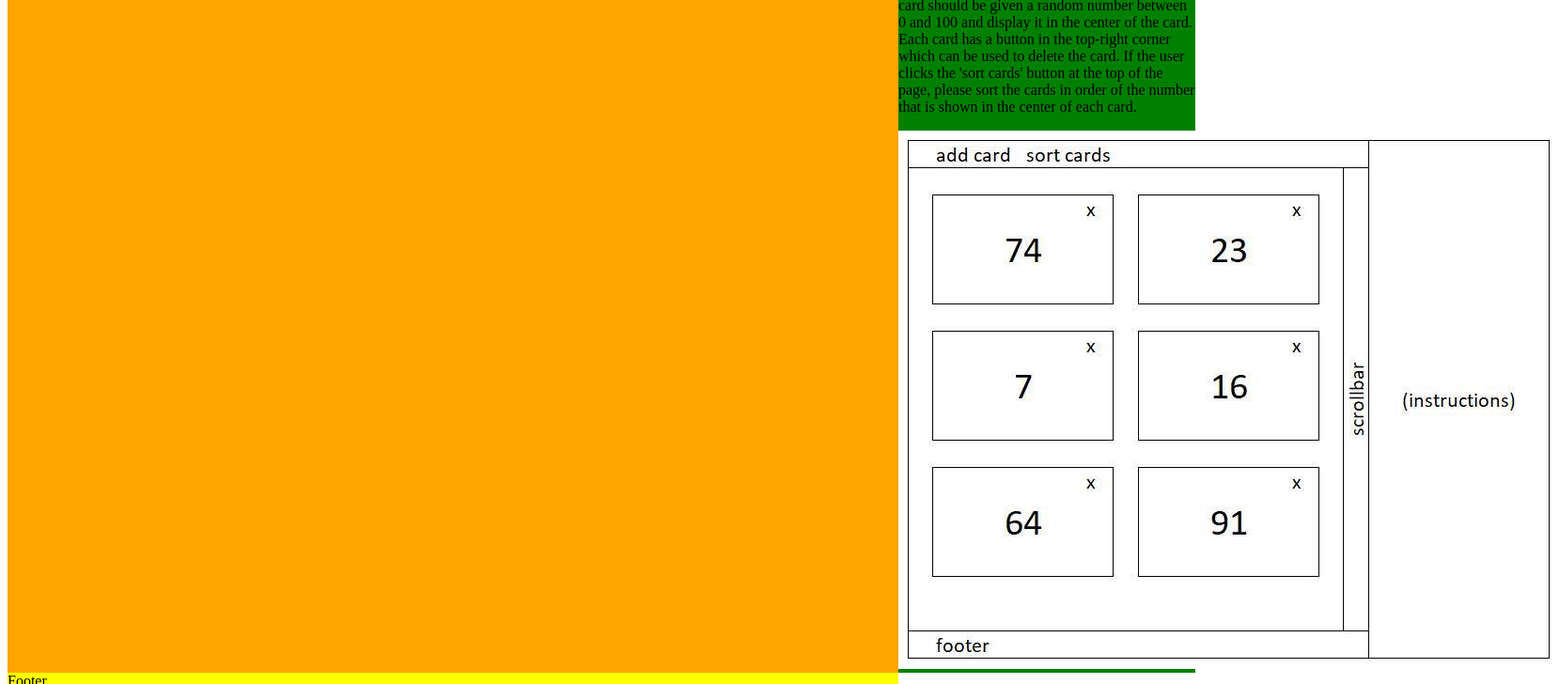
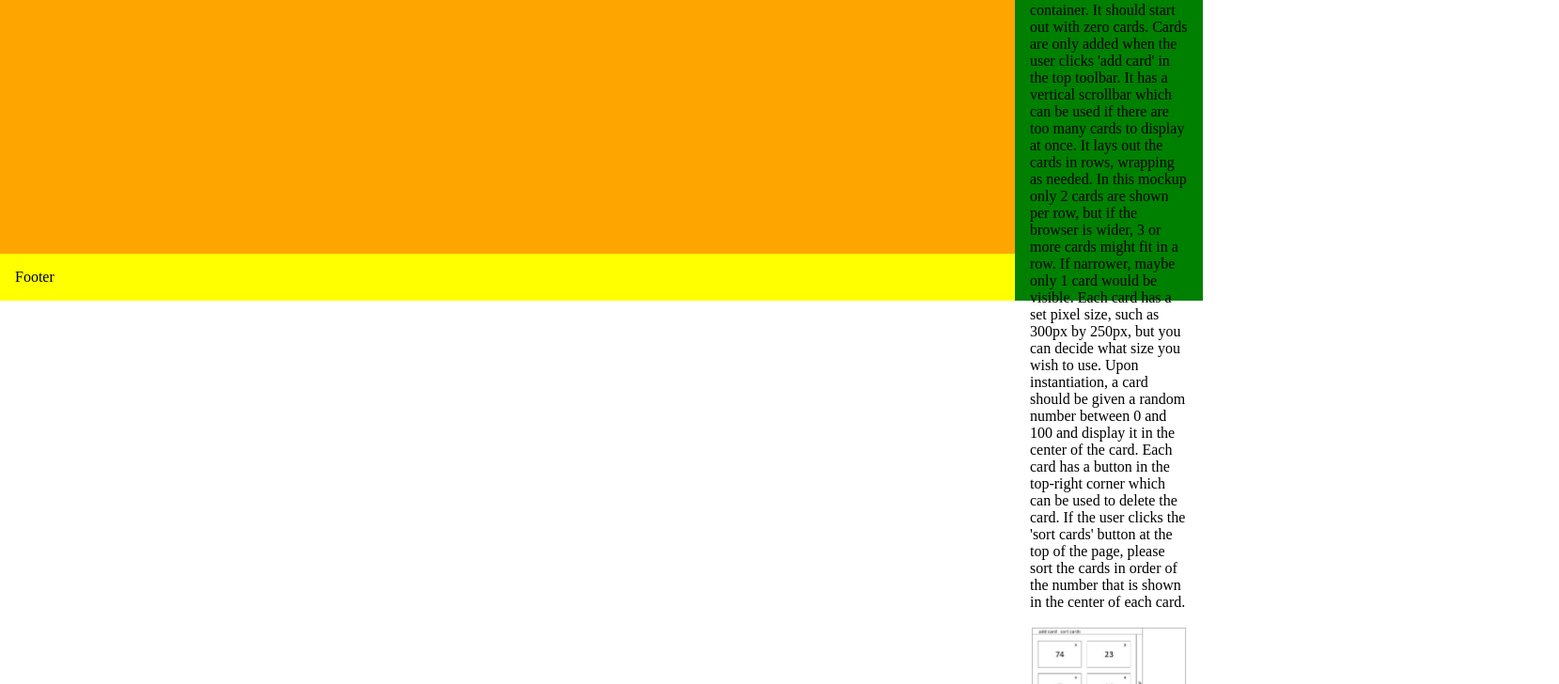
Before and after one commit to suarez9093/blue-owl, a React (Create React App) app: page / in a window 1280 px wide. Shown: the part 480-1208 px from the top of the page at 94% size, 1659 px wide, since content can reach past the window. Built offline with nearby package versions, Linux system fonts and the light colour scheme.

Commit message:
able to delete card

```diff
--- a/public/index.html
+++ b/public/index.html
@@ -1,15 +1,16 @@
 <!DOCTYPE html>
 <html lang="en">
-  <head>
+
+<head>
     <meta charset="utf-8" />
     <link rel="icon" href="%PUBLIC_URL%/favicon.ico" />
     <meta name="viewport" content="width=device-width, initial-scale=1" />
     <meta name="theme-color" content="#000000" />
-    <meta
-      name="description"
-      content="Web site created using create-react-app"
-    />
+    <meta name="description" content="Web site created using create-react-app" />
     <link rel="apple-touch-icon" href="%PUBLIC_URL%/logo192.png" />
+    <!-- Font Awesome -->
+    <link rel="stylesheet" href="https://cdnjs.cloudflare.com/ajax/libs/font-awesome/4.7.0/css/font-awesome.min.css">
+
     <!--
       manifest.json provides metadata used when your web app is installed on a
       user's mobile device or desktop. See https://developers.google.com/web/fundamentals/web-app-manifest/
@@ -25,8 +26,9 @@
       Learn how to configure a non-root public URL by running `npm run build`.
     -->
     <title>React App</title>
-  </head>
-  <body>
+</head>
+
+<body>
     <noscript>You need to enable JavaScript to run this app.</noscript>
     <div id="root"></div>
     <!--
@@ -39,5 +41,6 @@
       To begin the development, run `npm start` or `yarn start`.
       To create a production bundle, use `npm run build` or `yarn build`.
     -->
-  </body>
+</body>
+
 </html>
--- a/src/components/Cards/Card/index.js
+++ b/src/components/Cards/Card/index.js
@@ -1,11 +1,15 @@
 import React, { useContext } from 'react';
 import { context } from '../../../context/context';
-function Card({ card }) {
+function Card(props) {
+  console.log('props ', props);
   const { handleDeleteCard } = useContext(context);
 
   return (
     <div className='card'>
-      {card} <button onClick={handleDeleteCard}>X</button>
+      {props.card}
+      <button onClick={(e) => handleDeleteCard(e, props)} className='btn'>
+        x
+      </button>
     </div>
   );
 }
--- a/src/components/Cards/index.js
+++ b/src/components/Cards/index.js
@@ -9,7 +9,7 @@ function Cards() {
     <div className='cards'>
       {isSorted && cards.map((card, index) => <Card key={index} card={card} />)}
       {!isSorted &&
-        cards.map((card, index) => <Card key={index} card={card} />)}
+        cards.map((card, index) => <Card id={index} key={index} card={card} />)}
     </div>
   );
 }
--- a/src/context/context.js
+++ b/src/context/context.js
@@ -10,10 +10,18 @@ function ContextProvider({ children }) {
       'https://thingproxy.freeboard.io/fetch/http://www.randomnumberapi.com/api/v1.0/random?min=0&max=100&count=1'
     );
     const randomNumber = await response.json();
-    setCards((prevState) => [...prevState, randomNumber]);
+
+    setCards((prevState) => [...prevState, randomNumber[0]]);
   }
 
-  function handleDeleteCard(e) {}
+  function handleDeleteCard(e, props) {
+    let array = [...cards];
+    let index = array.indexOf(props.card);
+
+    array.splice(index, 1);
+    setCards(array);
+    console.log(cards);
+  }
   function handleSortCard(e) {
     let sortedCards = cards.sort((a, b) => a - b);
     setCards(sortedCards);
--- a/src/index.css
+++ b/src/index.css
@@ -1,21 +1,87 @@
+/*
+Global Styles
+==============================================================
+*/
+
+
+* {
+    box-sizing: border-box;
+}
+
+body {
+    margin: 0;
+    font-size: 1.6;
+}
+
+.header, .cards, .footer, .instructions-container {
+    padding: 1em;
+}
+/*
+Layout
+==============================================================
+*/
 .container {
+    height: 100vh;
     display: grid;
-    grid-template-columns: repeat(12, 1fr);
+    grid-template-columns: repeat(11, 1fr) 200px;
+    grid-template-rows: minmax(0px, 50px) repeat(10,1fr) minmax(0px, 50px);
 }
 
 .header {
-    grid-column: 1 / 10;
+    grid-column: 1 / 12;
+    grid-row: 1 / 2;
     background-color: red;
 }
 .cards {
     background-color: orange;
-    grid-column: 1 / 10;
+    grid-column: 1 / 12;
+    grid-row: 2 / 12;
 }
 .footer {
-    grid-column: 1 / 10;
+    grid-column: 1 / 12;
+    grid-row: 12 / 13;
     background-color: yellow;
 }
 .instructions-container {
-    grid-column: 10 / -1;
+    width: 100%;
+    grid-column: 12 / 13;
+    grid-row: 1 / -1;
     background-color: green;
 }
+
+/*
+Cards
+==============================================================
+*/
+.cards {
+    display: flex;
+    flex-direction: column;
+    justify-content: space-evenly;
+}
+.card {
+padding: 2em;
+display: flex;
+background-color: white;
+box-shadow: 5px 5px 50px -24px rgba(0, 0, 0, 0.26);
+border-radius: 7px;
+width: 200px;
+justify-content: center;
+align-items: center;
+}
+img {
+    width: 100%;
+}
+
+.btn {
+    background-color: red; /* Blue background */
+    border: none; /* Remove borders */
+    color: white; /* White text */
+    padding: 12px 16px; /* Some padding */
+    font-size: 16px; /* Set a font size */
+    cursor: pointer; /* Mouse pointer on hover */
+  }
+
+  /* Darker background on mouse-over */
+  .btn:hover {
+    background-color: rgb(152, 47, 35);
+  }
```
